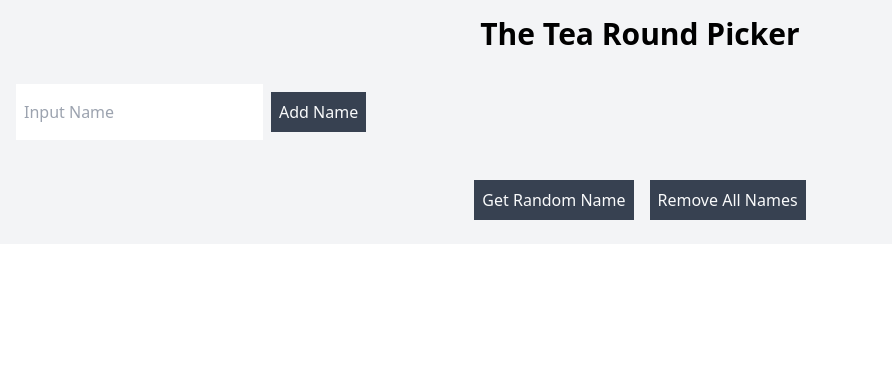
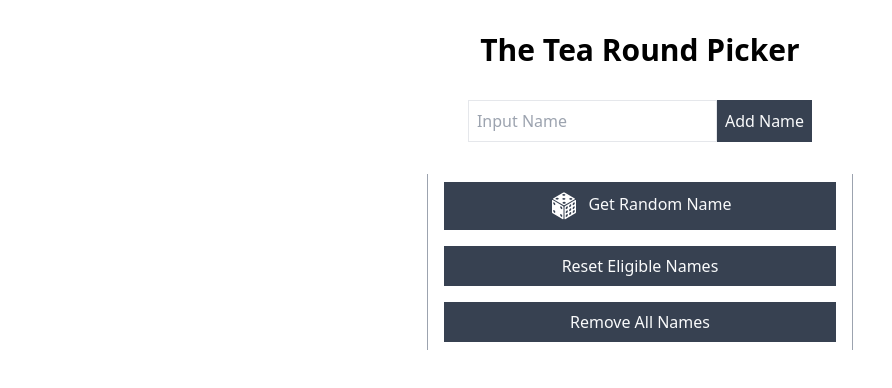
Before and after one commit to finbarmaginn/the-tea-round-picker, a Nuxt app: page / in a window 1280 px wide. Shown: the top 388 px of the page, without its empty margins (0-892 px from the left). Built offline with nearby package versions, Linux system fonts and the light colour scheme.

Commit message:
localstorage, styling, reset names, remove names

```diff
--- /dev/null
+++ b/components/DiceIcon.vue
@@ -0,0 +1,17 @@
+<template>
+  <svg class="diceIcon mr-2" xmlns="http://www.w3.org/2000/svg" viewBox="0 0 64 64">
+    <g id="Layer_27" data-name="Layer 27">
+      <path d="M29.71,31.88,9.39,20.15c-.74-.43-1.35-.09-1.35.77L8,44.26a3,3,0,0,0,1.34,2.33L29.63,58.32c.75.43,1.35.08,1.35-.77l.07-23.35A3,3,0,0,0,29.71,31.88ZM12.53,45.45a4.78,4.78,0,0,1-2.18-3.76c0-1.38,1-1.94,2.19-1.25a4.83,4.83,0,0,1,2.17,3.77C14.71,45.59,13.73,46.15,12.53,45.45Zm0-15.46a4.79,4.79,0,0,1-2.17-3.76c0-1.39,1-1.94,2.18-1.25a4.76,4.76,0,0,1,2.17,3.76C14.75,30.13,13.77,30.68,12.57,30ZM26.43,53.48a4.8,4.8,0,0,1-2.17-3.76c0-1.38,1-1.94,2.19-1.25a4.83,4.83,0,0,1,2.17,3.77C28.62,53.62,27.64,54.18,26.43,53.48ZM26.48,38a4.76,4.76,0,0,1-2.17-3.76c0-1.39,1-1.94,2.18-1.25a4.76,4.76,0,0,1,2.17,3.76C28.66,38.16,27.68,38.71,26.48,38Z" id="id_101" style="fill: rgb(255, 255, 255);"></path>
+      <path d="M10.32,16.82a.83.83,0,0,0,0,1.56L30.65,30.11a3,3,0,0,0,2.68,0L53.51,18.38a.83.83,0,0,0,0-1.56L33.19,5.09a3,3,0,0,0-2.68,0Zm10.13,1.91a4.81,4.81,0,0,1-4.34,0,1.33,1.33,0,0,1,0-2.52,4.83,4.83,0,0,1,4.35,0A1.33,1.33,0,0,1,20.45,18.73Zm22.93-2.26a4.81,4.81,0,0,1,4.34,0,1.33,1.33,0,0,1,0,2.52,4.83,4.83,0,0,1-4.35,0A1.33,1.33,0,0,1,43.38,16.47Zm-9,10.29a4.81,4.81,0,0,1-4.34,0,1.33,1.33,0,0,1,0-2.52,4.81,4.81,0,0,1,4.34,0A1.33,1.33,0,0,1,34.36,26.76ZM33.91,19a4.83,4.83,0,0,1-4.35,0,1.33,1.33,0,0,1,0-2.52,4.81,4.81,0,0,1,4.34,0A1.33,1.33,0,0,1,33.91,19Zm-.1-10.53a1.33,1.33,0,0,1,0,2.52,4.81,4.81,0,0,1-4.34,0,1.33,1.33,0,0,1,0-2.52A4.81,4.81,0,0,1,33.81,8.44Z" id="id_102" style="fill: rgb(255, 255, 255);"></path>
+      <path d="M56,44.26,56,20.92c0-.85-.61-1.2-1.35-.77L34.29,31.88A3,3,0,0,0,33,34.2L33,57.55c0,.85.6,1.19,1.35.77L54.69,46.59A3,3,0,0,0,56,44.26ZM37.51,33c1.2-.69,2.18-.13,2.18,1.25A4.77,4.77,0,0,1,37.52,38c-1.2.7-2.18.14-2.19-1.25A4.8,4.8,0,0,1,37.51,33Zm0,8c1.2-.69,2.18-.13,2.19,1.25A4.84,4.84,0,0,1,37.54,46c-1.2.69-2.18.13-2.18-1.25A4.8,4.8,0,0,1,37.53,41Zm0,12.52c-1.21.7-2.19.14-2.19-1.24a4.77,4.77,0,0,1,2.17-3.76c1.2-.69,2.18-.14,2.19,1.24A4.78,4.78,0,0,1,37.57,53.48ZM44.46,29c1.2-.7,2.18-.14,2.19,1.24A4.83,4.83,0,0,1,44.48,34c-1.21.69-2.19.13-2.19-1.25A4.77,4.77,0,0,1,44.46,29Zm0,8c1.2-.69,2.19-.13,2.19,1.24A4.8,4.8,0,0,1,44.5,42c-1.21.7-2.19.14-2.19-1.25A4.8,4.8,0,0,1,44.48,37Zm0,12.52c-1.2.69-2.19.14-2.19-1.24a4.8,4.8,0,0,1,2.18-3.77c1.2-.69,2.18-.14,2.18,1.25A4.77,4.77,0,0,1,44.52,49.47ZM51.41,25c1.21-.69,2.19-.13,2.19,1.25A4.77,4.77,0,0,1,51.43,30c-1.2.7-2.19.14-2.19-1.25A4.81,4.81,0,0,1,51.41,25Zm0,8c1.21-.7,2.19-.14,2.19,1.24A4.8,4.8,0,0,1,51.45,38c-1.2.69-2.18.13-2.19-1.25A4.8,4.8,0,0,1,51.43,32.94Zm0,12.52c-1.2.69-2.18.13-2.19-1.25a4.81,4.81,0,0,1,2.18-3.76c1.2-.69,2.18-.14,2.19,1.24A4.83,4.83,0,0,1,51.47,45.46Z" id="id_103" style="fill: rgb(255, 255, 255);"></path>
+    </g>
+  </svg>
+</template>
+
+<style>
+.diceIcon {
+  height: 32px;
+  display: inline-block;
+  left: 0;
+}
+</style>
--- /dev/null
+++ b/components/ListItemContent.vue
@@ -0,0 +1,35 @@
+<template>
+  <div>
+    <button @click="removeName(name)" class="align-middle">
+      <CloseIcon v-bind:hasMadeTea="name.hasMadeTea"></CloseIcon>
+    </button>
+    <label :for="name.id" class="align-middle">
+      <div class="m-2 text-gray-400" v-if="name.hasMadeTea"><strike>{{ name.text }}</strike></div>
+      <div class="m-2" v-else>{{ name.text }}</div>
+    </label>
+  </div>
+</template>
+
+<script>
+export default {
+  name: 'ListItemContent',
+  computed: {
+    names() {
+      return this.$store.state.names.list
+    },
+    name() {
+      return this.$attrs.name
+    }
+  },
+  methods: {
+    removeName(name) {
+      this.$store.commit('names/remove', name)
+      this.$store.commit('names/removeRandomName')
+      this.storeNamesLocally()
+    },
+    storeNamesLocally() {
+      localStorage.setItem('names', JSON.stringify(this.names))
+    }
+  }
+}
+</script>
--- a/pages/index.vue
+++ b/pages/index.vue
@@ -1,35 +1,31 @@
 <template>
-  <div>
-    <div class="relative flex items-top justify-center bg-gray-100 sm:pt-0">
+  <div class="mx-auto my-4 md:container bg-gray-75">
+    <div class="relative flex items-top justify-center">
       <h1 class="text-3xl font-bold m-4">The Tea Round Picker</h1>
     </div>
-    <div class="relative flex items-top justify-left bg-gray-100 sm:p-4">
-      <input type="text" @keyup="updateNameField" @keyup.enter="addName" placeholder="Input Name" class="p-2"
+    <div class="relative flex items-top justify-center my-4">
+      <input type="text" @keyup="updateNameField" @keyup.enter="addName" placeholder="Input Name" class="p-2 border"
         v-bind:value="nameField" />
-      <button @click="addName" class="bg-gray-700 m-2 p-2 text-gray-50">Add Name</button>
+      <button @click="addName" class="bg-gray-700 p-2 text-gray-50">Add Name</button>
     </div>
-    <div class="relative flex items-top justify-evenly bg-gray-100 sm:p-4">
+
+    <div class="relative flex items-top justify-evenly my-8">
       <div>
         <ul>
-          <li v-for="name in names" :key="name.id">
-            <button @click="removeName(name)" class="align-middle">
-              <closeIcon />
-            </button>
-            <label for="name.id" class="align-middle">
-              <div v-if="name.hasMadeTea"><strike>{{ name.text }}</strike></div>
-              <div v-else>{{ name.text }}</div>
-            </label>
+          <li class="p-4 border-b border-gray-400" v-for="name in names" :key="name.id">
+            <ListItemContent v-bind:name="name"></ListItemContent>
           </li>
         </ul>
       </div>
 
-      <div class="text-center">
-        <button @click="getRandomName" class="bg-gray-700 m-2 p-2 text-gray-50">Get Random Name</button>
-        <button @click="removeAllNames" class="bg-gray-700 m-2 p-2 text-gray-50">Remove All Names</button>
+      <div class="text-center flex flex-col border-gray-400 border-r border-l">
+        <button @click="getRandomName" class="relative m-4 my-2 bg-gray-700 p-2 text-gray-50"><DiceIcon />Get Random Name</button>
+        <button @click="resetEligibleNames" class="m-4 my-2 bg-gray-700 p-2 text-gray-50">Reset Eligible Names</button>
+        <button @click="removeAllNames" class="m-4 my-2 bg-gray-700 p-2 text-gray-50">Remove All Names</button>
       </div>
 
-      <div class="text-right">
-        <h2 class="align-middle text-2xl font-bold m4">{{ randomName.text }}</h2>
+      <div>
+        <h2 class="text-center align-middle text-2xl font-bold m4">{{ randomName.text }}</h2>
       </div>
     </div>
   </div>
@@ -39,7 +35,8 @@
 div.flex>div {
   width: 33.3333%;
 }
-div.flex label > div {
+
+div.flex label>div {
   display: inline;
 }
 </style>
@@ -47,6 +44,9 @@ div.flex label > div {
 <script>
 export default {
   name: 'IndexPage',
+  beforeMount: function () {
+    this.$store.commit('names/rehydrateStore', JSON.parse(localStorage.getItem('names')))
+  },
   computed: {
     names() {
       return this.$store.state.names.list
@@ -66,19 +66,29 @@ export default {
       if (this.nameField.length) {
         this.$store.commit('names/add', this.nameField)
         this.$store.commit('names/updateNameField', '')
+        this.storeNamesLocally()
       }
-    },
-    removeName(name) {
-      this.$store.commit('names/remove', name)
     },
     updateNameField(event) {
       this.$store.commit('names/updateNameField', event.target.value)
+      this.$store.commit('names/removeRandomName')
     },
     getRandomName() {
       this.$store.commit('names/getRandomName')
+      this.storeNamesLocally()
     },
     removeAllNames() {
       this.$store.commit('names/removeAllNames')
+      this.$store.commit('names/removeRandomName')
+      this.storeNamesLocally()
+    },
+    resetEligibleNames() {
+      this.$store.commit('names/resetEligibleNames')
+      this.$store.commit('names/removeRandomName')
+      this.storeNamesLocally()
+    },
+    storeNamesLocally() {
+      localStorage.setItem('names', JSON.stringify(this.names))
     }
   }
 }
--- a/store/names.js
+++ b/store/names.js
@@ -5,6 +5,9 @@ export const state = () => ({
 });
 
 export const mutations = {
+  rehydrateStore(state, names) {
+    state.list = names
+  },
   updateNameField(state, text) {
     state.nameField = text;
   },
@@ -27,10 +30,18 @@ export const mutations = {
     /**
      * update selected name in list to show that this name has been chosen
      */
-    for (var i = 0; i < state.list.length; i++){
+    for (let i = 0; i < state.list.length; i++){
       if (state.list[i].id === newValue.id) {
         state.list[i].hasMadeTea = true;
       }
+    }
+  },
+  removeRandomName(state) {
+    state.randomName = {}
+  },
+  resetEligibleNames(state) {
+    for (let i = 0; i < state.list.length; i++){
+      state.list[i].hasMadeTea = false;
     }
   },
   removeAllNames(state) {
```
